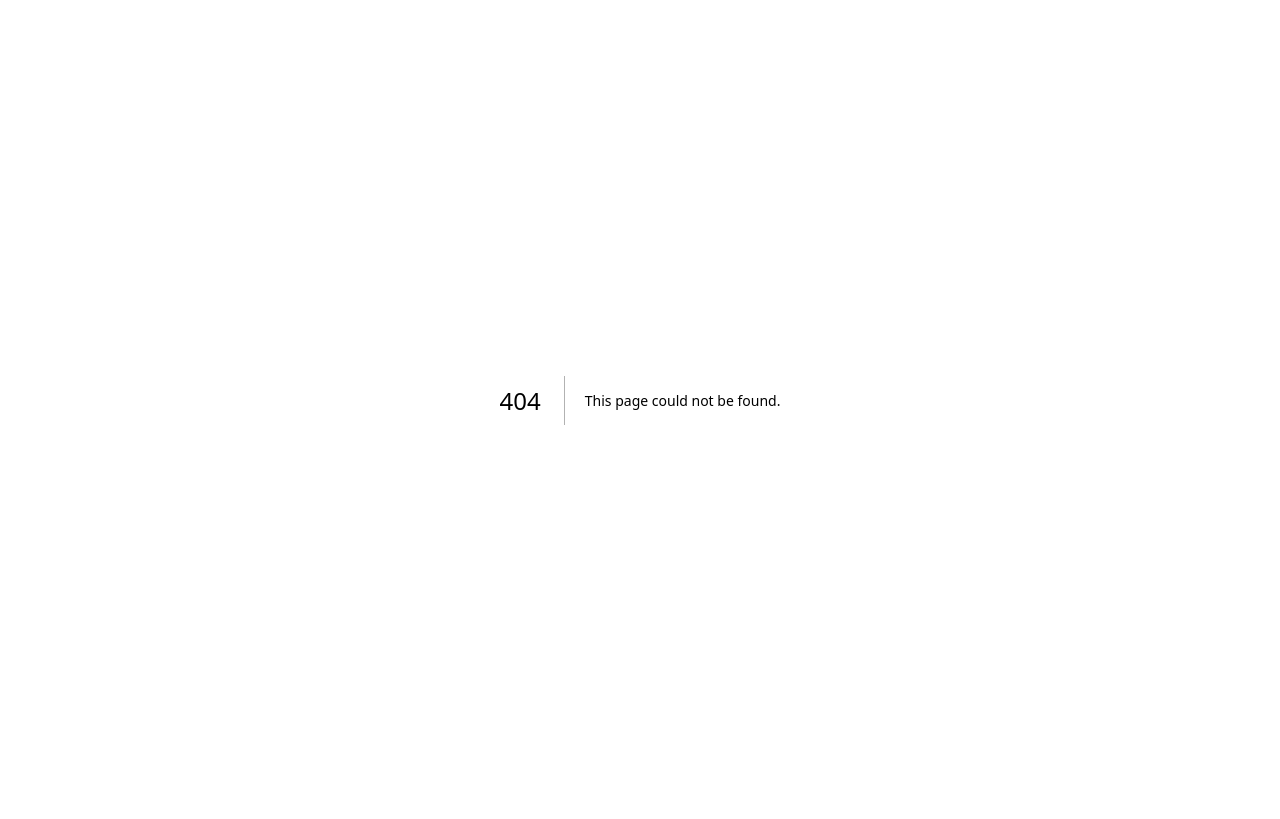
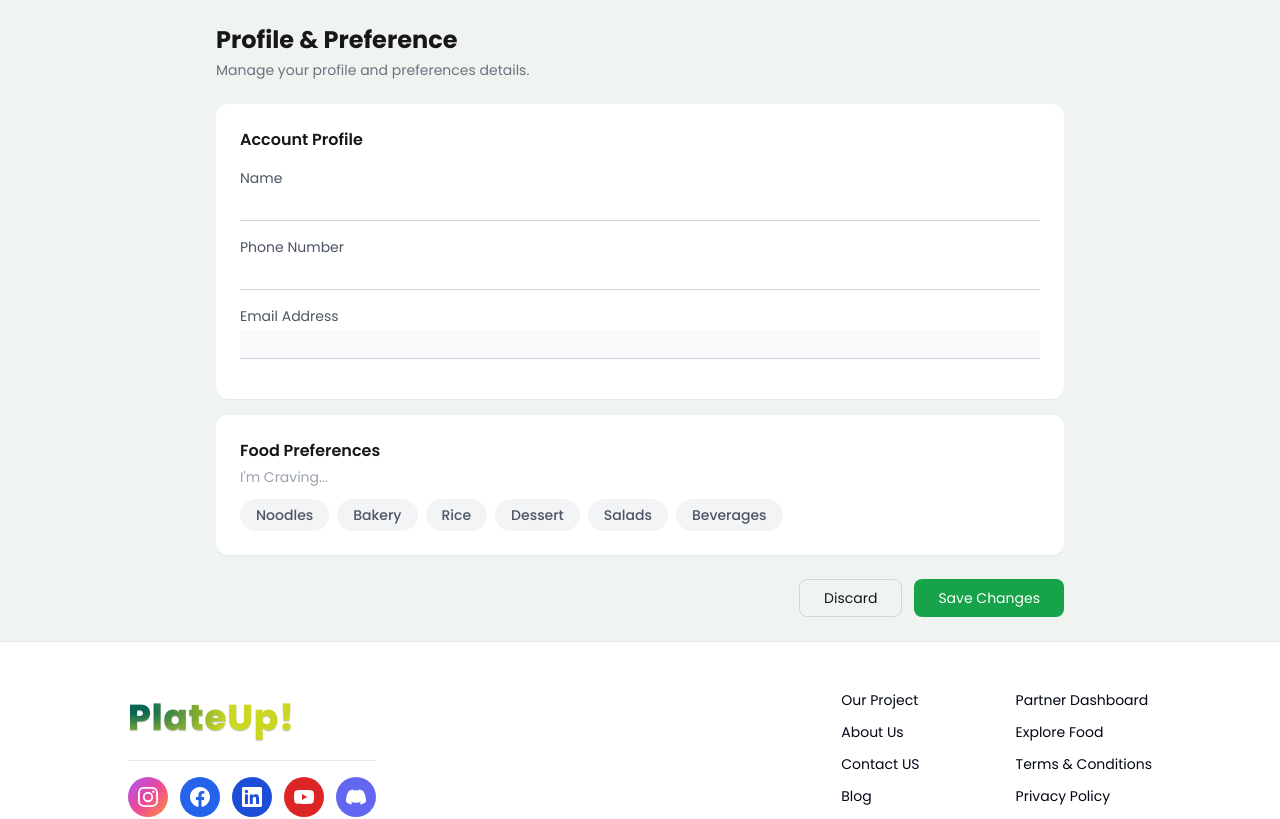
Before and after one commit to tayourahh/PlateUp-Project, a Next.js app in the folder frontend/: page /dashboard/customer/settings in a window 1280 px wide. Before the commit this address had no page. Shown: the top 819 px of the page. Built offline with nearby package versions, Linux system fonts and the light colour scheme; no server answers.

Commit message:
fix: update supabase import to use @supabase/ssr

```diff
--- /dev/null
+++ b/frontend/app/dashboard/customer/settings/page.tsx
@@ -0,0 +1,154 @@
+'use client'
+import { useState, useEffect } from 'react'
+import { createBrowserClient } from '@supabase/ssr'
+
+export default function CustomerSettingPage() {
+    const supabase = createBrowserClient(
+        process.env.NEXT_PUBLIC_SUPABASE_URL!,
+        process.env.NEXT_PUBLIC_SUPABASE_ANON_KEY!
+    )
+
+    // State untuk form
+    const [profile, setProfile] = useState({
+        name: '',
+        phone: '',
+        email: '',
+    })
+
+    // State untuk food preferences (array of string)
+    const [selectedPrefs, setSelectedPrefs] = useState<string[]>([])
+
+    const [loading, setLoading] = useState(false)
+
+    // Fetch existing data saat komponen mount
+    useEffect(() => {
+        const fetchProfile = async () => {
+            const { data: { user } } = await supabase.auth.getUser()
+            if (!user) return
+
+            const { data, error } = await supabase
+                .from('users')           // sesuaikan nama tabel kamu
+                .select('name, phone, email, food_preferences')
+                .eq('id', user.id)
+                .single()
+
+            if (error) {
+                console.error('Fetch error:', error.message)
+                return
+            }
+
+            setProfile({
+                name: data.name ?? '',
+                phone: data.phone ?? '',
+                email: data.email ?? '',
+            })
+            setSelectedPrefs(data.food_preferences ?? [])
+        }
+
+        fetchProfile()
+    }, [])
+    const ALL_PREFERENCES = [
+        'Noodles', 'Bakery', 'Rice', 'Dessert', 'Salads', 'Beverages'
+    ]
+
+    // Toggle: kalau sudah dipilih → hapus, kalau belum → tambah
+    const togglePref = (pref: string) => {
+        setSelectedPrefs(prev =>
+            prev.includes(pref)
+                ? prev.filter(p => p !== pref)   // remove
+                : [...prev, pref]                 // add
+        )
+    }
+    const handleSave = async () => {
+        setLoading(true)
+        const { data: { user } } = await supabase.auth.getUser()
+        if (!user) return
+
+        const { error } = await supabase
+            .from('users')
+            .update({
+                name: profile.name,
+                phone: profile.phone,
+                food_preferences: selectedPrefs,
+                // email biasanya tidak diubah langsung karena butuh verifikasi
+            })
+            .eq('id', user.id)
+
+        if (error) {
+            console.error('Update error:', error.message)
+            alert('Gagal menyimpan. Coba lagi.')
+        } else {
+            alert('Profil berhasil disimpan!')
+        }
+        setLoading(false)
+    }
+    return (
+        <div className="p-6 max-w-4xl mx-auto">
+            <h1 className="text-2xl font-bold mb-1">Profile & Preference</h1>
+            <p className="text-gray-500 mb-6 text-sm">
+                Manage your profile and preferences details.
+            </p>
+
+            {/* Account Profile */}
+            <section className="bg-white rounded-xl p-6 mb-4 shadow-sm">
+                <h2 className="font-semibold mb-4">Account Profile</h2>
+
+                {['Name', 'Phone Number', 'Email Address'].map((label, i) => {
+                    const key = ['name', 'phone', 'email'][i] as keyof typeof profile
+                    return (
+                        <div key={label} className="mb-4">
+                            <label className="block text-sm text-gray-600 mb-1">{label}</label>
+                            <input
+                                type="text"
+                                value={profile[key]}
+                                onChange={e => setProfile(prev => ({ ...prev, [key]: e.target.value }))}
+                                disabled={label === 'Email Address'} // email read-only
+                                className="w-full border-b border-gray-300 py-1 text-sm outline-none
+                           focus:border-green-500 disabled:bg-gray-50 disabled:text-gray-400"
+                            />
+                        </div>
+                    )
+                })}
+            </section>
+
+            {/* Food Preferences */}
+            <section className="bg-white rounded-xl p-6 mb-6 shadow-sm">
+                <h2 className="font-semibold mb-1">Food Preferences</h2>
+                <p className="text-sm text-gray-400 mb-3">I'm Craving...</p>
+                <div className="flex flex-wrap gap-2">
+                    {ALL_PREFERENCES.map(pref => (
+                        <button
+                            key={pref}
+                            onClick={() => togglePref(pref)}
+                            className={`px-4 py-1.5 rounded-full text-sm font-medium transition-colors
+                ${selectedPrefs.includes(pref)
+                                    ? 'bg-green-600 text-white'
+                                    : 'bg-gray-100 text-gray-600 hover:bg-gray-200'
+                                }`}
+                        >
+                            {pref}
+                        </button>
+                    ))}
+                </div>
+            </section>
+
+            {/* Action Buttons */}
+            <div className="flex justify-end gap-3">
+                <button
+                    onClick={() => window.location.reload()} // Discard = reload ulang
+                    className="px-6 py-2 rounded-lg border border-gray-300 text-sm hover:bg-gray-50"
+                >
+                    Discard
+                </button>
+                <button
+                    onClick={handleSave}
+                    disabled={loading}
+                    className="px-6 py-2 rounded-lg bg-green-600 text-white text-sm
+                     hover:bg-green-700 disabled:opacity-50"
+                >
+                    {loading ? 'Saving...' : 'Save Changes'}
+                </button>
+            </div>
+        </div>
+    )
+}
```
